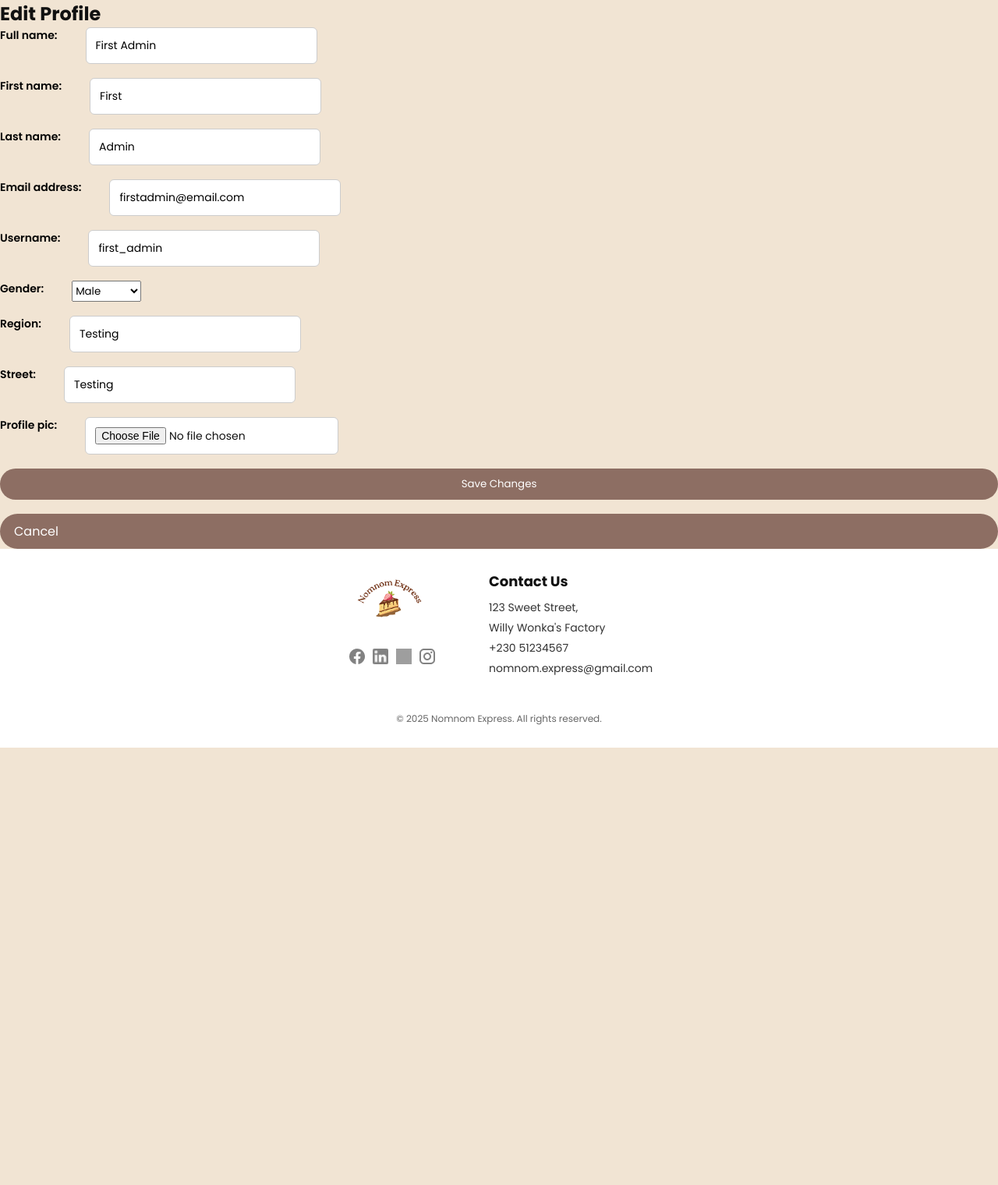
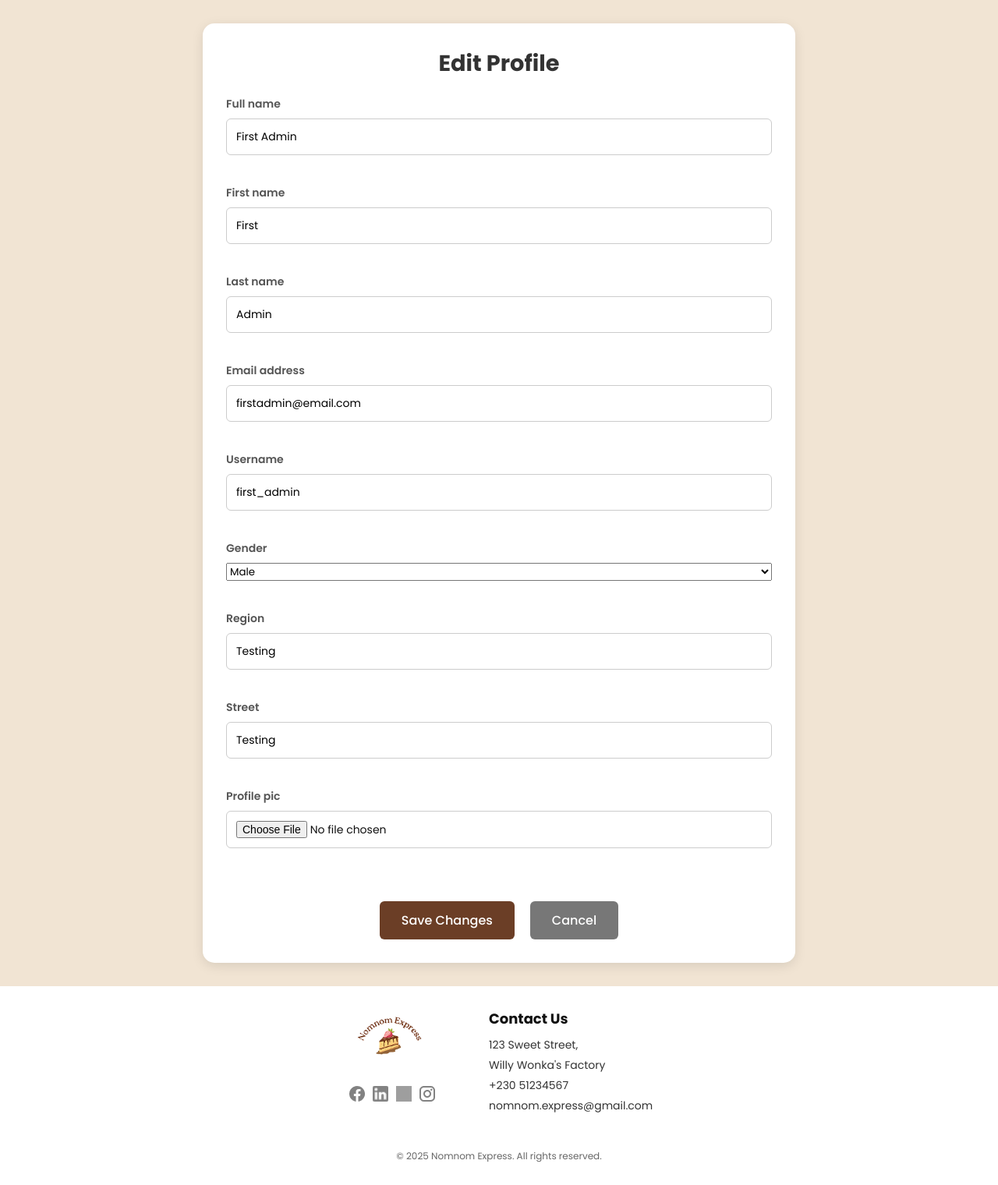
Before and after one commit to Sunhaloo/testing_django, a Django app: page /profile/edit/ in a window 1280 px wide. Shown: the part 105-1625 px from the top of the page at 78% size. Before the commit the page ends 1064 px from the top, so only its background shows below. Run offline with Django 5.2, Linux system fonts and the light colour scheme; a user stored in the database is signed in; data comes from the database, SQL or seed files in the repository; both versions use the stored data as it was after the commit; grey boxes are pictures that could not be loaded.

Commit message:
U: Completed the fix for profile page

```diff
--- a/NomNom/profile_page/static/profile_page/style.css
+++ b/NomNom/profile_page/static/profile_page/style.css
@@ -1,52 +1,162 @@
+/* Profile page specific styles */
+
 .profile-container {
-    display: flex;
-    justify-content: center;
-    align-items: center;
-    margin-top: 60px;
-    padding: 20px;
+    padding: 30px 20px;
+    max-width: 800px;
+    margin: 0 auto;
 }
 
 .profile-card {
+    background-color: white;
+    padding: 30px;
+    border-radius: 15px;
+    box-shadow: 0 4px 15px rgba(0,0,0,0.1);
+}
+
+.profile-header {
     text-align: center;
-    width: 100%;
-    max-width: 560px;
-    background: white;
-    padding: 28px;
-    border-radius: 12px;
-    box-shadow: 0 6px 20px rgba(0,0,0,0.08);
+    margin-bottom: 20px;
 }
 
 .profile-pic {
-    width: 180px;
-    height: 180px;
+    width: 150px;
+    height: 150px;
     border-radius: 50%;
     object-fit: cover;
-    border: 4px solid #8D6E63;
-    margin-bottom: 16px;
+    border: 3px solid #d2bba3;
+    margin-bottom: 15px;
 }
 
 .profile-name {
-    margin: 8px 0;
-    font-size: 22px;
+    font-size: 1.8rem;
+    margin: 10px 0;
+    color: #333;
+}
+
+.profile-info {
+    margin-bottom: 25px;
+}
+
+.profile-field {
+    margin: 12px 0;
+    font-size: 1.1rem;
 }
 
 .profile-actions {
     display: flex;
     justify-content: center;
-    gap: 12px;
-    margin-top: 18px;
+    gap: 20px;
+    flex-wrap: wrap;
+    margin-top: 30px;
 }
 
-.edit-btn, .save-btn, .clear-btn, .cancel-btn {
-    background: #8D6E63;
+.edit-btn {
+    background-color: #6b3e26;
+    padding: 12px 28px;
+    border-radius: 6px;
     color: white;
-    padding: 10px 18px;
-    border-radius: 30px;
     text-decoration: none;
+    font-family: 'Poppins', sans-serif;
+}
+
+.clear-btn {
+    background-color: #c94b4b;
+    padding: 12px 28px;
+    border-radius: 6px;
+    color: white;
+    text-decoration: none;
+    font-family: 'Poppins', sans-serif;
+}
+
+/* Edit profile page specific styles */
+
+.edit-container {
+    padding: 30px 20px;
+    max-width: 800px;
+    margin: 0 auto;
+}
+
+.edit-card {
+    background-color: white;
+    padding: 30px;
+    border-radius: 15px;
+    box-shadow: 0 4px 15px rgba(0,0,0,0.1);
+}
+
+.edit-title {
+    font-size: 1.8rem;
+    margin-bottom: 20px;
+    color: #333;
+    text-align: center;
+}
+
+.edit-form {
+    margin-top: 20px;
+}
+
+.form-group {
+    margin-bottom: 20px;
+}
+
+.form-label {
+    display: block;
+    margin-bottom: 8px;
+    font-weight: 600;
+    color: #555;
+}
+
+.form-error {
+    color: #c62828;
+    font-size: 0.9rem;
+    margin-top: 4px;
+}
+
+.error-message {
+    padding: 10px;
+    margin: 10px 0;
+    border-radius: 5px;
+    background-color: #ffebee;
+    color: #c62828;
+    border: 1px solid #ffcdd2;
+}
+
+.success-message {
+    padding: 10px;
+    margin: 10px 0;
+    border-radius: 5px;
+    background-color: #e8f5e9;
+    color: #2e7d32;
+    border: 1px solid #c8e6c9;
+}
+
+.save-btn {
+    background-color: #6b3e26;
+    color: white;
+    padding: 12px 28px;
+    border-radius: 6px;
     border: none;
+    font-family: 'Poppins', sans-serif;
+    font-size: 16px;
+    font-weight: 500;
     cursor: pointer;
 }
 
-.clear-btn {
-    background: #c94b4b; /* red-ish for clearing */
+.cancel-btn {
+    background-color: #777;
+    color: white;
+    padding: 12px 28px;
+    border-radius: 6px;
+    font-family: 'Poppins', sans-serif;
+    font-size: 16px;
+    font-weight: 500;
+    text-decoration: none;
+    display: inline-block;
 }
+
+.form-actions {
+    display: flex;
+    justify-content: center;
+    gap: 20px;
+    flex-wrap: wrap;
+    margin-top: 30px;
+}
--- a/NomNom/profile_page/templates/profile_page/edit_profile.html
+++ b/NomNom/profile_page/templates/profile_page/edit_profile.html
@@ -9,63 +9,83 @@
 
 {% block content %}
 <div class="edit-container">
-    <h2>Edit Profile</h2>
+    <div class="edit-card">
+        <h2 class="edit-title">Edit Profile</h2>
 
         {% if messages %}
           {% for m in messages %}
-        <div class="message {{ m.tags }}">{{ m }}</div>
+            <div class="message {{ m.tags }} {% if 'error' in m.tags %}error-message{% else %}success-message{% endif %}">
+              {{ m }}
+            </div>
           {% endfor %}
         {% endif %}
 
-    <form method="POST" enctype="multipart/form-data" novalidate>
+        <form method="POST" enctype="multipart/form-data" novalidate class="edit-form">
             {% csrf_token %}
-        <div class="form-row">
-            {{ form.full_name.label_tag }}<br>
+
+            <div class="form-group">
+                <label class="form-label">{{ form.full_name.label }}</label>
                 {{ form.full_name }}
+                {% if form.full_name.errors %}<div class="form-error">{{ form.full_name.errors }}</div>{% endif %}
             </div>
 
-        <div class="form-row">
-            {{ form.first_name.label_tag }}<br>
+            <div class="form-group">
+                <label class="form-label">{{ form.first_name.label }}</label>
                 {{ form.first_name }}
+                {% if form.first_name.errors %}<div class="form-error">{{ form.first_name.errors }}</div>{% endif %}
             </div>
 
-        <div class="form-row">
-            {{ form.last_name.label_tag }}<br>
+            <div class="form-group">
+                <label class="form-label">{{ form.last_name.label }}</label>
                 {{ form.last_name }}
+                {% if form.last_name.errors %}<div class="form-error">{{ form.last_name.errors }}</div>{% endif %}
             </div>
 
-        <div class="form-row">
-            {{ form.email.label_tag }}<br>
+            <div class="form-group">
+                <label class="form-label">{{ form.email.label }}</label>
                 {{ form.email }}
+                {% if form.email.errors %}<div class="form-error">{{ form.email.errors }}</div>{% endif %}
             </div>
 
-        <div class="form-row">
-            {{ form.username.label_tag }}<br>
+            <div class="form-group">
+                <label class="form-label">{{ form.username.label }}</label>
                 {{ form.username }}
+                {% if form.username.errors %}<div class="form-error">{{ form.username.errors }}</div>{% endif %}
             </div>
 
-        <div class="form-row">
-            {{ form.gender.label_tag }}<br>
+            <div class="form-group">
+                <label class="form-label">{{ form.gender.label }}</label>
                 {{ form.gender }}
+                {% if form.gender.errors %}<div class="form-error">{{ form.gender.errors }}</div>{% endif %}
             </div>
 
-        <div class="form-row">
-            {{ form.region.label_tag }}<br>
+            <div class="form-group">
+                <label class="form-label">{{ form.region.label }}</label>
                 {{ form.region }}
+                {% if form.region.errors %}<div class="form-error">{{ form.region.errors }}</div>{% endif %}
             </div>
 
-        <div class="form-row">
-            {{ form.street.label_tag }}<br>
+            <div class="form-group">
+                <label class="form-label">{{ form.street.label }}</label>
                 {{ form.street }}
+                {% if form.street.errors %}<div class="form-error">{{ form.street.errors }}</div>{% endif %}
             </div>
 
-        <div class="form-row">
-            {{ form.profile_pic.label_tag }}<br>
+            <div class="form-group">
+                <label class="form-label">{{ form.profile_pic.label }}</label>
                 {{ form.profile_pic }}
+                {% if form.profile_pic.errors %}<div class="form-error">{{ form.profile_pic.errors }}</div>{% endif %}
             </div>
 
-        <button type="submit" class="save-btn">Save Changes</button>
-        <a href="{% url 'profile_page:profile' %}" class="cancel-btn">Cancel</a>
+            <div class="form-actions">
+                <button type="submit" class="hover-grow-shadow save-btn">
+                    Save Changes
+                </button>
+                <a href="{% url 'profile_page:profile' %}" class="hover-grow-shadow cancel-btn">
+                    Cancel
+                </a>
+            </div>
         </form>
     </div>
+</div>
 {% endblock %}
```
Also changed, not shown: NomNom/profile_page/templates/profile_page/profile.html (+22 -9 lines), NomNom/db.sqlite3. Lines whose indentation alone changed are shown as unchanged.
